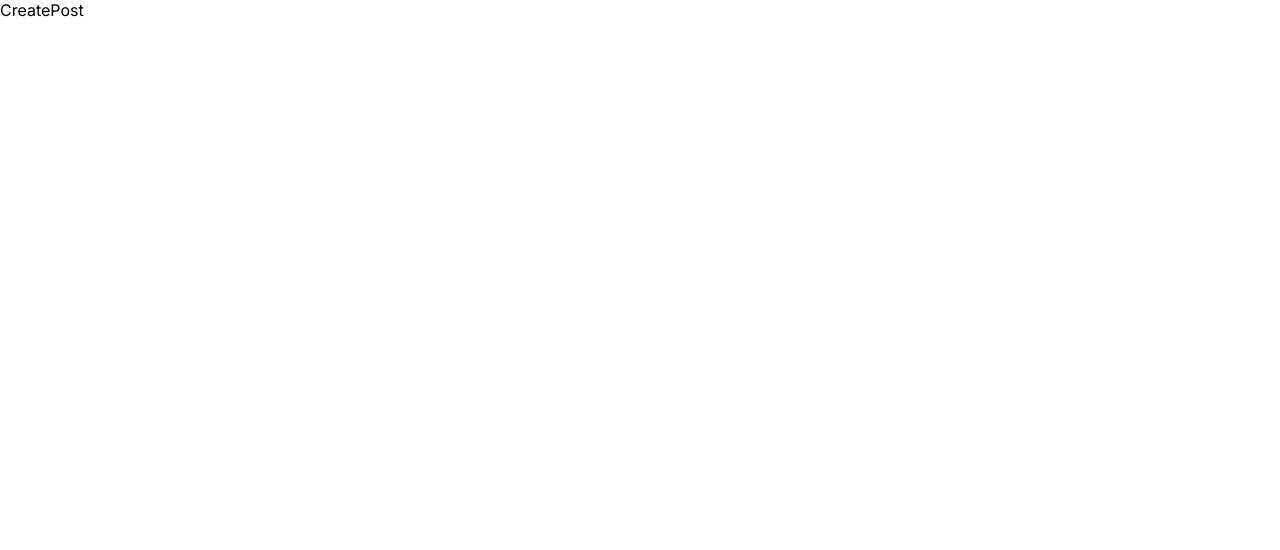
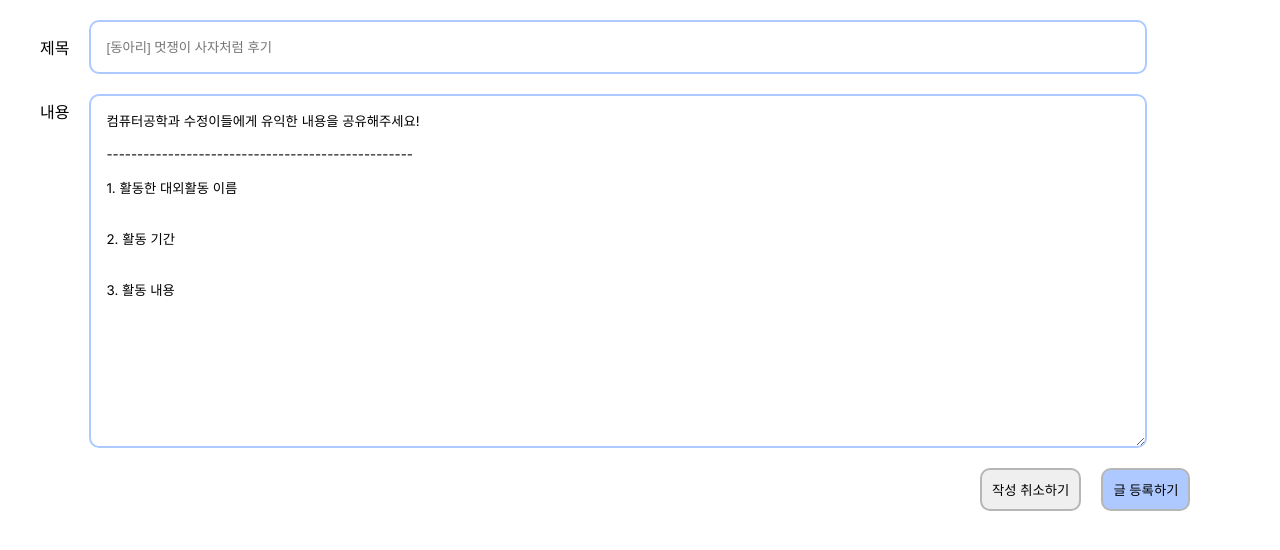
Before and after one commit to ComHomeDev/ComHomeClient, a React (Create React App) app: page /1/new in a window 1280 px wide. Shown: the top 550 px of the page. Built offline with nearby package versions, Linux system fonts and the light colour scheme; the HTML template or start-up script is replaced by a standard one.

Commit message:
[add] create post form

```diff
--- a/src/App.css
+++ b/src/App.css
@@ -3,3 +3,13 @@
   --blue: 39, 85, 178;
   --mid-gray: 102, 124, 169;
 }
+textarea::-webkit-scrollbar {
+  width: 12px;
+  background-color: #f5f5f5;
+}
+
+textarea::-webkit-scrollbar-thumb {
+  border-radius: 10px;
+  box-shadow: inset 0 0 6px rgba(0, 0, 0, 0.1);
+  background-color: rgb(var(--basic-blue));
+}
--- a/src/components/Header/Header.css
+++ b/src/components/Header/Header.css
@@ -32,6 +32,8 @@
   font-size: 38px;
   margin-left: 2vw;
   height: 70px;
+  text-decoration: none;
+  color: black;
 }
 
 .headerDesc {
--- a/src/components/Header/Header.js
+++ b/src/components/Header/Header.js
@@ -11,12 +11,12 @@ function Header() {
 
   return (
     <div className={`headerWrap ${!menuToggle ? "none" : "block"}`}>
-      <div className="headerTitle">
+      <Link to="/" className="headerTitle">
         ComHome{" "}
         <div className="headerDesc">
           Sungshin W. University {<br />} Computer Engineering
         </div>
-      </div>
+      </Link>
 
       {/* 웹 */}
       <div
--- a/src/components/Post/CreatePost.js
+++ b/src/components/Post/CreatePost.js
@@ -1,7 +1,71 @@
-import React from "react";
+import React, { useState } from "react";
+import "./Post.css";
 
-function CreatePost() {
-  return <div className="create-post-container">CreatePost</div>;
+const example =
+  "컴퓨터공학과 수정이들에게 유익한 내용을 공유해주세요!\n\n--------------------------------------------------\n\n1. 활동한 대외활동 이름\n\n\n2. 활동 기간\n\n\n3. 활동 내용";
+
+function CreatePost({ setMode }) {
+  const [title, setTitle] = useState("");
+  const [desc, setDesc] = useState(example);
+
+  const handleTitleChange = (e) => {
+    setTitle(e.target.value);
+  };
+  const handleDescChange = (e) => {
+    setDesc(e.target.value);
+  };
+
+  const onSubmit = () => {
+    console.log(title, desc);
+  };
+  return (
+    <div className="create-post-container">
+      <form onSubmit={onSubmit}>
+        <div className="create-section">
+          <div className="post-title">제목</div>
+          <input
+            className="create-title"
+            type="text"
+            name="title"
+            placeholder="[동아리] 멋쟁이 사자처럼 후기"
+            value={title}
+            onChange={handleTitleChange}
+          />
+        </div>
+        <div className="create-section">
+          <div className="post-title desc">내용</div>
+          <textarea
+            className="create-desc"
+            type="text"
+            name="desc"
+            value={desc}
+            placeholder="컴퓨터공학과 수정이들에게 유익한 내용을 공유해주세요!"
+            onChange={handleDescChange}
+          />
+        </div>
+        <div className="button-group">
+          <button
+            className="form-button"
+            type="cancel"
+            onClick={(e) => {
+              if (
+                window.confirm("작성하던 내용이 삭제됩니다. 취소하시겠습니까?")
+              ) {
+                setMode("read");
+              } else {
+                e.preventDefault();
+              }
+            }}
+          >
+            작성 취소하기
+          </button>
+          <button className="form-button" type="submit">
+            글 등록하기
+          </button>
+        </div>
+      </form>
+    </div>
+  );
 }
 
 export default CreatePost;
--- /dev/null
+++ b/src/components/Post/Post.css
@@ -0,0 +1,70 @@
+.create-post-container {
+  display: flex;
+  flex-direction: column;
+  margin-top: 20px;
+  margin-left: 20px;
+}
+
+.create-section {
+  display: flex;
+  flex-direction: row;
+  align-items: center;
+  margin-bottom: 20px;
+}
+
+.create-section:nth-child(2) {
+  align-items: flex-start;
+}
+
+.create-section input {
+  padding: 5px 15px;
+  border: 2px solid rgb(var(--basic-blue));
+}
+
+.create-section textarea {
+  font-family: inherit;
+  padding: 15px;
+  overflow-y: scroll;
+  resize: horizontal;
+  border: 2px solid rgb(var(--basic-blue));
+}
+
+.post-title {
+  margin: 0 20px;
+}
+
+.post-title.desc {
+  margin: 5px 20px 0 20px;
+}
+
+.create-title,
+.create-desc {
+  width: 80vw;
+  border-radius: 10px;
+}
+
+.create-title {
+  height: 5vh;
+}
+
+.create-desc {
+  height: 40vh;
+}
+
+.create-post-container .button-group {
+  position: absolute;
+  right: 7vw;
+}
+
+.create-post-container .button-group .form-button {
+  z-index: 200;
+  margin-left: 20px;
+  padding: 10px;
+  border-radius: 10px;
+  border: 2px solid #b4b6b8;
+  cursor: pointer;
+}
+.form-button:nth-child(2) {
+  background-color: rgb(var(--basic-blue));
+  border: 2px solid rgb(var(--blue));
+}
--- a/src/components/Post/ReadPost.js
+++ b/src/components/Post/ReadPost.js
@@ -0,0 +1,18 @@
+import React from "react";
+
+function ReadPost({ setMode }) {
+  return (
+    <div>
+      <button
+        className="new-post"
+        onClick={() => {
+          setMode("create");
+        }}
+      >
+        글 작성하기
+      </button>
+    </div>
+  );
+}
+
+export default ReadPost;
--- a/src/pages/Community/Community.css
+++ b/src/pages/Community/Community.css
@@ -2,23 +2,24 @@
   position: relative;
   margin: 20px 20px 0 20px;
   width: calc(100vw - 40px);
-  height: calc(100vh + 100px);
+  height: calc(100vh + 500px);
 }
 
 .community-body {
   position: absolute;
   width: 100%;
   margin-top: 100px;
-  height: calc(100vh - 20px);
+  height: max-content;
 }
 
 .community-menu {
   display: flex;
   flex-direction: row;
+  width: max-content;
 }
 
 .small-menu-card {
-  width: 160px;
+  width: 140px;
   height: 30px;
   text-align: center;
 }
@@ -32,3 +33,8 @@
   flex-direction: column;
   justify-content: center;
 }
+
+.new-post {
+  font-size: 16px;
+  font-weight: 600;
+}
--- a/src/pages/Community/Community.js
+++ b/src/pages/Community/Community.js
@@ -1,22 +1,59 @@
-import React from "react";
-import { useSearchParams, useParams, Link } from "react-router-dom";
+import React, { useState } from "react";
+import { useParams, Link } from "react-router-dom";
 import Header from "../../components/Header/Header";
 import FastMenu from "../../components/Menu/FastMenu";
 import "./Community.css";
 import Footer from "../../components/ScrollPages/Footer";
 import { headerMenu } from "../../components/variables";
 import Card from "../../components/Card";
+import CreatePost from "../../components/Post/CreatePost";
+import ReadPost from "../../components/Post/ReadPost";
 
 function Community() {
-  const [searchParams, setSearchParams] = useSearchParams();
+  const [mode, setMode] = useState("read");
+  // const [searchParams, setSearchParams] = useSearchParams();
   let { sub } = useParams();
+
+  const setParams = (mode) => {
+    setMode(mode);
+  };
+
+  const throwMessage = (e) => {
+    if (mode === "create") {
+      if (window.confirm("작성하던 내용이 삭제됩니다. 이동하시겠습니까?")) {
+        setMode("read");
+      } else {
+        e.preventDefault();
+      }
+    }
+  };
+
+  const getContent = (mode) => {
+    let content = "";
+    switch (mode) {
+      case "read":
+        content = <ReadPost setMode={setParams} />;
+        break;
+      case "create":
+        content = <CreatePost setMode={setParams} />;
+        break;
+      case "update":
+        break;
+      case "delete":
+        break;
+      default:
+        break;
+    }
+    return content;
+  };
+  console.log(mode);
 
   return (
     <div className="community-container">
       <Header />
       <FastMenu />
       <div className="community-body">
-        <div className="community-menu">
+        <div className="community-menu" onClick={throwMessage}>
           {headerMenu[5].detail.map((data) => {
             return (
               <Card
@@ -33,8 +70,8 @@ function Community() {
             );
           })}
         </div>
+        {getContent(mode)}
       </div>
-
       <Footer />
     </div>
   );
```
